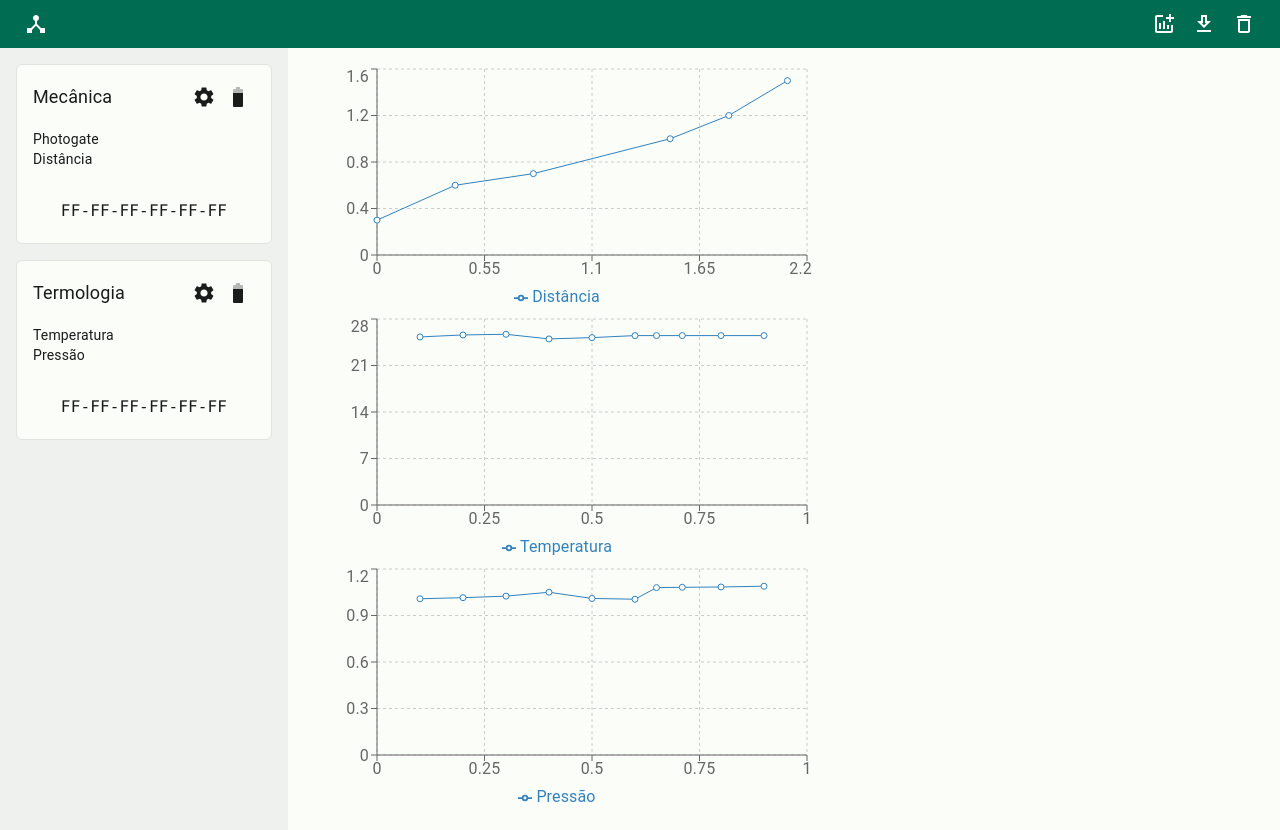
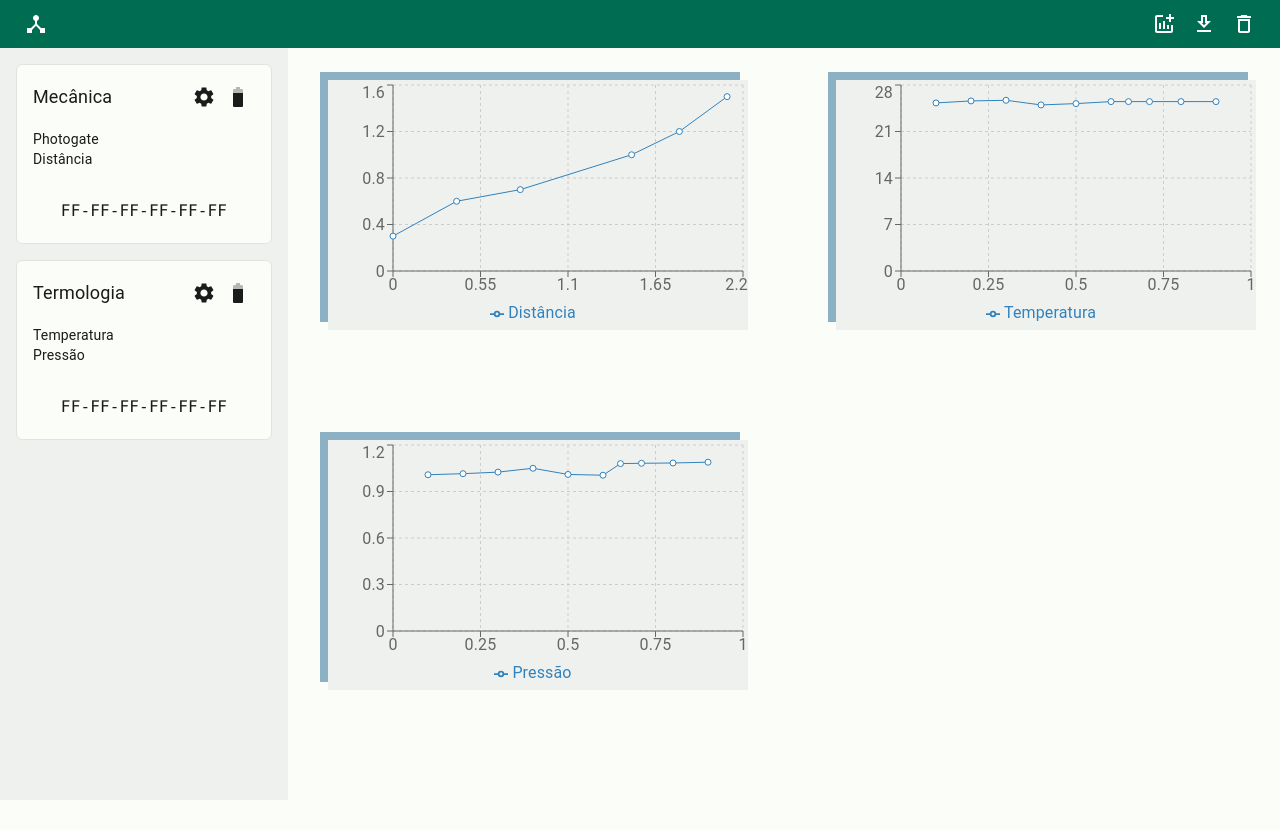
Before and after one commit to renanrms/FTR-Lab-Desktop, a React (Vite) app in the folder src/renderer/: page / in a window 1280 px wide. After the commit the page ends 800 px from the top, so only its background shows below. Built offline with nearby package versions, Linux system fonts and the light colour scheme.

Commit message:
Dá uma solução provisória para o dimensionamento do gráfico.

```diff
--- a/src/renderer/src/features/chart/components/Chart.tsx
+++ b/src/renderer/src/features/chart/components/Chart.tsx
@@ -1,3 +1,4 @@
+import React, { useEffect, useRef, useState } from 'react'
 import {
   LineChart,
   Line,
@@ -9,15 +10,31 @@ import {
 } from 'recharts'
 
 interface ChartPropType {
+  className?: string
   XAxis: { key: string; name: string }
   YAxis: { key: string; name: string }
   data: Object[]
 }
 
 export function Chart(props: ChartPropType) {
+  const chartContainerRef = useRef<HTMLDivElement>(null)
+
+  const chartWidth = chartContainerRef?.current?.offsetWidth || 500
+  const chartHeight = chartContainerRef?.current?.offsetHeight || 250
+
+  // Força uma segunda renderização para ajustar o tamanho do gráfico.
+  const [, updateState] = useState({})
+  useEffect(() => {
+    updateState({})
+  }, [])
+
+  console.log(chartWidth)
+  console.log(chartHeight)
+
   return (
-    <div>
-      <LineChart width={500} height={250}>
+    <div className={['', props.className].join(' ')}>
+      <div className="w-full h-full m-2 bg-neutral-95" ref={chartContainerRef}>
+        <LineChart width={chartWidth} height={chartHeight}>
           <CartesianGrid strokeDasharray="3 3" />
           <XAxis dataKey={props.XAxis.key} type="number" />
           <YAxis dataKey={props.YAxis.key} />
@@ -30,5 +47,6 @@ export function Chart(props: ChartPropType) {
           />
         </LineChart>
       </div>
+    </div>
   )
 }
--- a/src/renderer/src/features/chart/components/ChartsArea.tsx
+++ b/src/renderer/src/features/chart/components/ChartsArea.tsx
@@ -51,9 +51,10 @@ const series = [
 export function ChartsArea() {
   return (
     <Container>
-      <div className="w-full py-4 h-full flex justify-between flex-wrap">
+      <div className="w-full h-full py-4 flex justify-between flex-wrap">
         {series.map((serie, index) => (
           <Chart
+            className="w-[250px] sm:w-[280px] md:w-[420px] h-[250px] m-2 bg-tertiary-70"
             XAxis={serie.XAxis}
             YAxis={serie.YAxis}
             data={serie.data}
```
Lines whose indentation alone changed are shown as unchanged.
